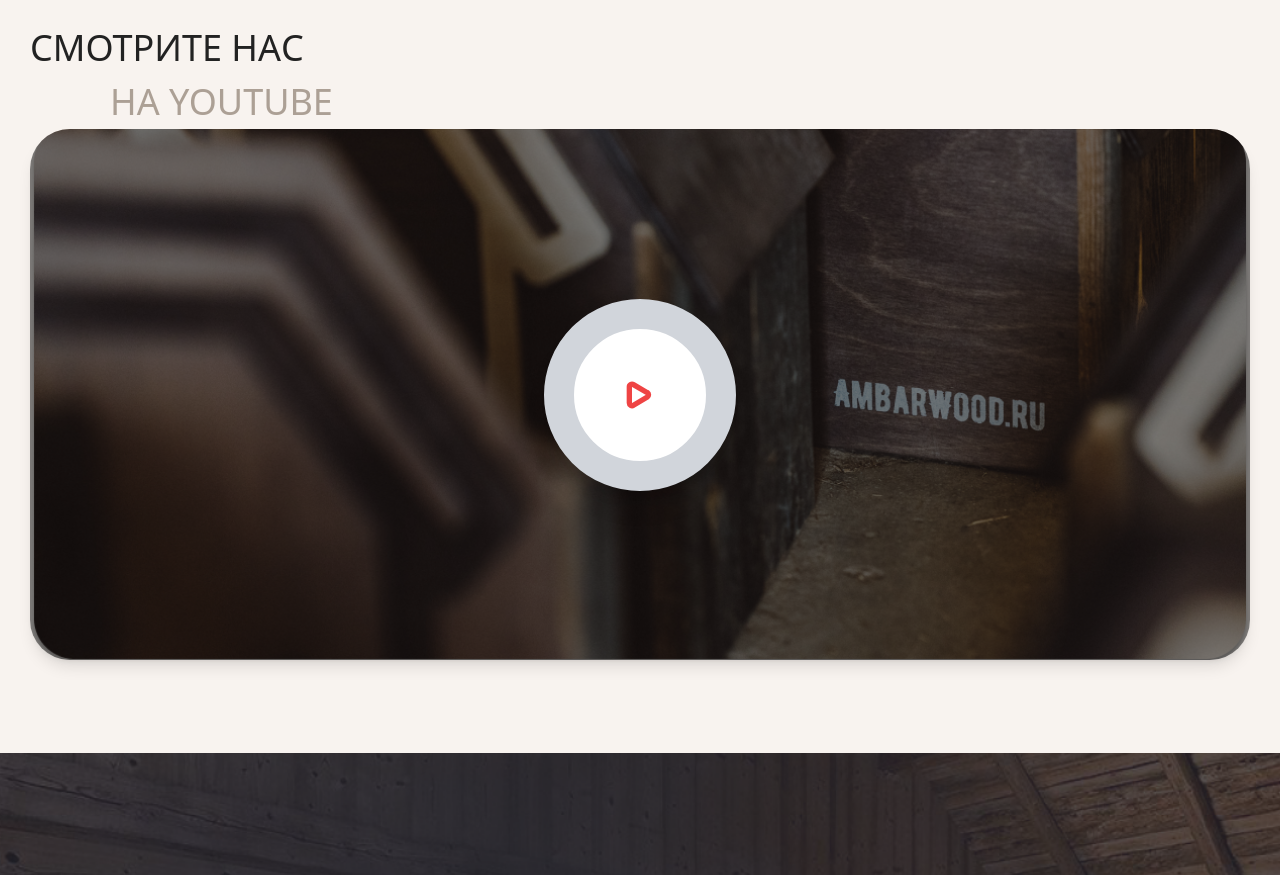
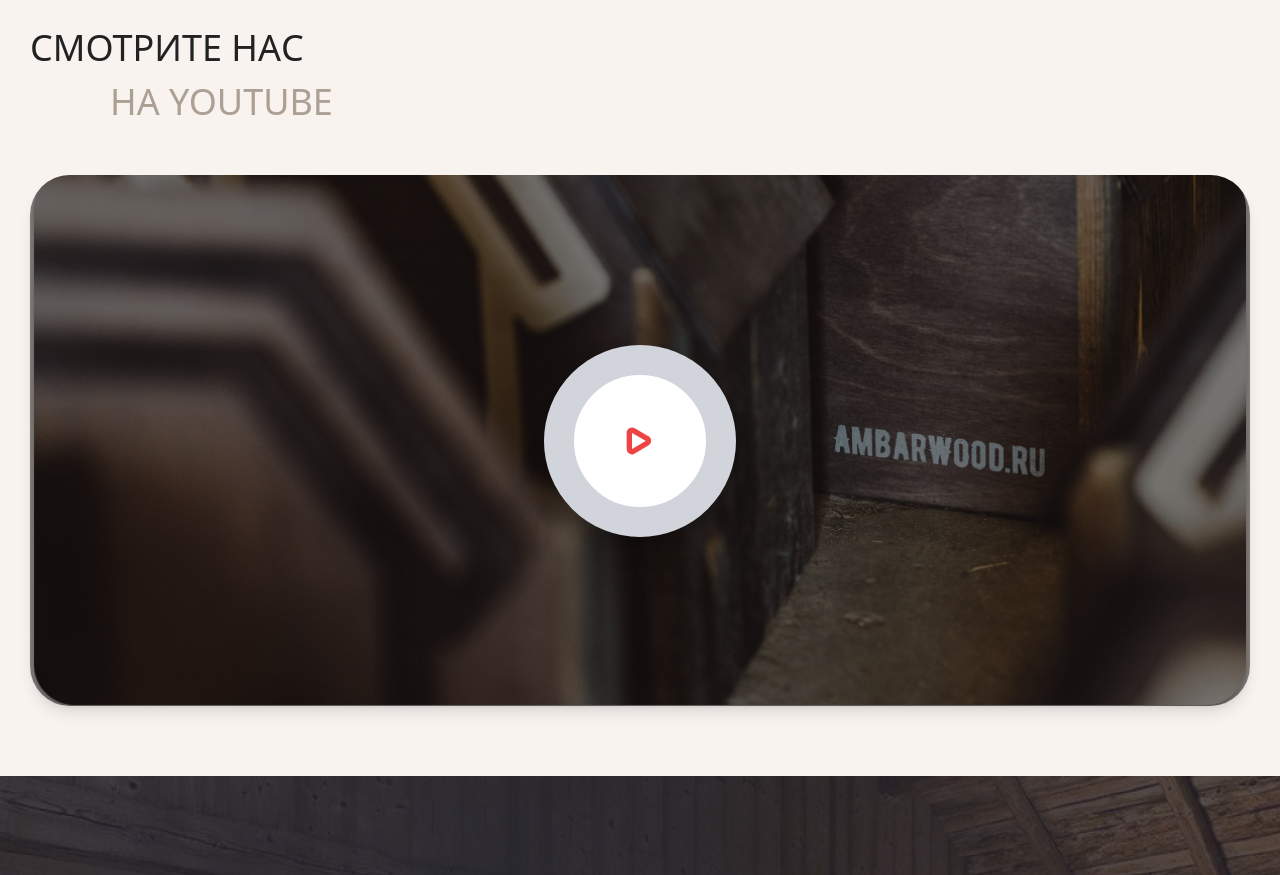
Before and after one commit to KhamdamovAva/Wood, a React (Vite) app: page / in a window 1280 px wide. Shown: the part 2980-3855 px from the top of the page. Built offline with nearby package versions, Linux system fonts and the light colour scheme.

Commit message:
I fixed errors in the Home.jsx

```diff
--- a/src/pages/Home/Home.jsx
+++ b/src/pages/Home/Home.jsx
@@ -100,7 +100,7 @@ function Home() {
         <section className='min-h-[662px] mb-[70px]'>
           <div className='Container mx-auto px-4'>
             <FormTitle blackTitle="СМОТРИТЕ НАС" subtitle="на YOUTUBE" />
-            <div className='min-h-[531px] flex justify-center items-center'>
+            <div className='min-h-[531px] flex justify-center items-center mt-[46px]'>
               {/* Видеоплеер */}
               <div className='relative w-full max-w-full h-[531px] overflow-hidden rounded-[40px] shadow-lg aspect-w-16 aspect-h-9 group'>
                 {/* Фоновое изображение с кнопкой воспроизведения */}
```
